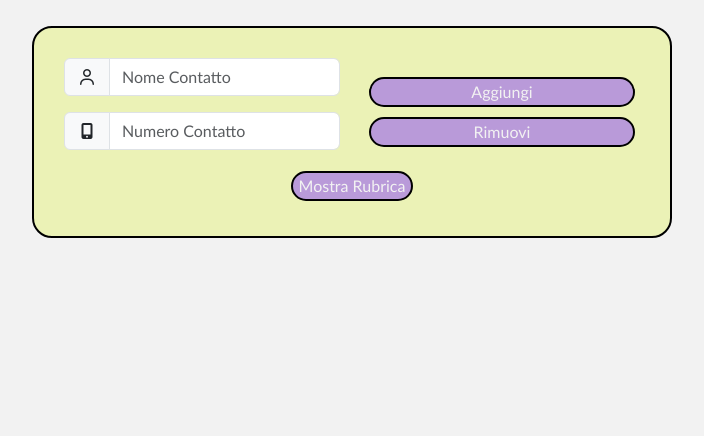
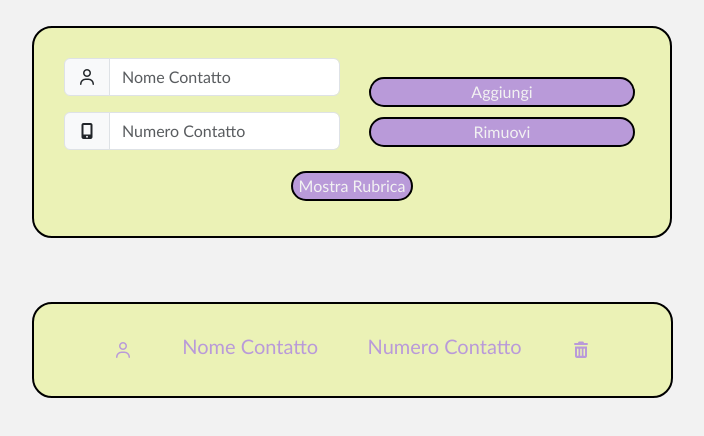
Before and after one commit to Hackademy-193/RubricaDOM_ValerioVaccaDonato, a plain HTML site: page index.html in a window 1280 px wide. Shown: the part 166-602 px from the top of the page, without its empty margins (288-992 px from the left). Drawn offline with nearby package versions, Linux system fonts and the light colour scheme.

Commit message:
aggiornato

```diff
--- a/index.html
+++ b/index.html
@@ -16,7 +16,7 @@
         integrity="sha384-yEPZ7jP9S0QKiUQ0m3jjsO4ProIW7wvR9gXkI7JOGa2XVsw53Yke2bsdkBbjmmiX" crossorigin="anonymous">
 
     <!-- FAVICON -->
-     <link rel="shortcut icon" href="./phone-book.jpg" type="image/x-icon">
+    <link rel="shortcut icon" href="./phone-book.jpg" type="image/x-icon">
 
     <!-- CSS CUSTOM -->
     <link rel="stylesheet" href="./style.css">
@@ -33,14 +33,15 @@
             <div class="col-6">
                 <div class="input-group mb-3">
                     <span class="input-group-text" id="basic-addon1"><i class="fa-regular fa-user"></i></span>
-                    <input id="nameInput" type="text" class="form-control" placeholder="Nome Contatto" aria-label="Username"
-                        aria-describedby="basic-addon1" value="">
+                    <input id="nameInput" type="text" class="form-control" placeholder="Nome Contatto"
+                        aria-label="Username" aria-describedby="basic-addon1" value="">
                 </div>
 
                 <div class="input-group mb-3">
-                    <span class="input-group-text" id="basic-addon1"><i class="fa-solid fa-mobile-screen-button"></i></span>
-                    <input id="numberInput" type="number" class="form-control" placeholder="Numero Contatto" aria-label="Username"
-                        aria-describedby="basic-addon1">
+                    <span class="input-group-text" id="basic-addon1"><i
+                            class="fa-solid fa-mobile-screen-button"></i></span>
+                    <input id="numberInput" type="number" class="form-control" placeholder="Numero Contatto"
+                        aria-label="Username" aria-describedby="basic-addon1">
                 </div>
             </div>
 
@@ -59,7 +60,17 @@
     <!-- section dedicata ai contatti -->
     <section class="container my-5">
         <div id="cardsWrapper" class="row justify-content-center">
-            <!-- qui andranno le card dei contatti -->
+            <div class="col-7 my-3">
+
+
+                <div class="cardContact d-flex align-items-center justify-content-evenly">
+                    <i class="fa-regular fa-user"></i>
+                    <h5>Nome Contatto</h5>
+                    <h5>Numero Contatto</h5>
+                    <i class="fa-solid fa-trash-can"></i>
+                </div>
+
+            </div>
         </div>
     </section>
 
```
